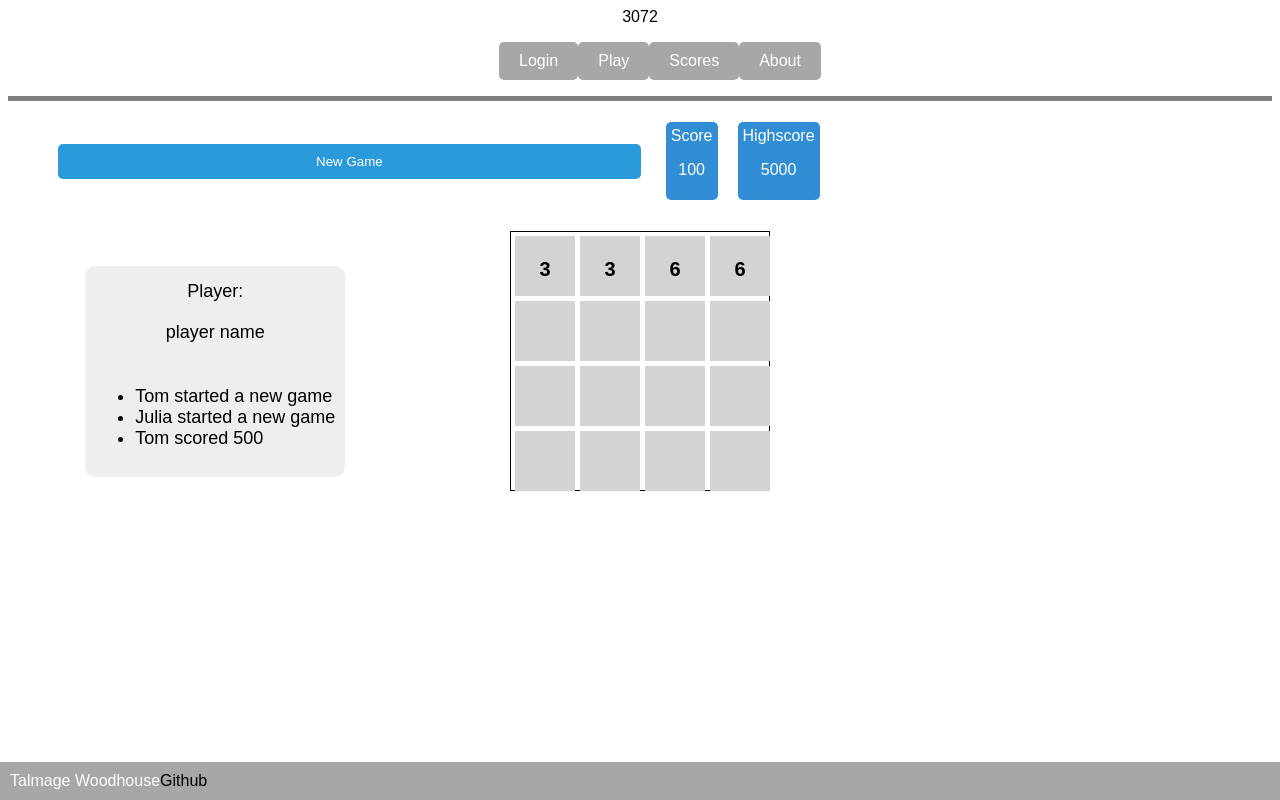
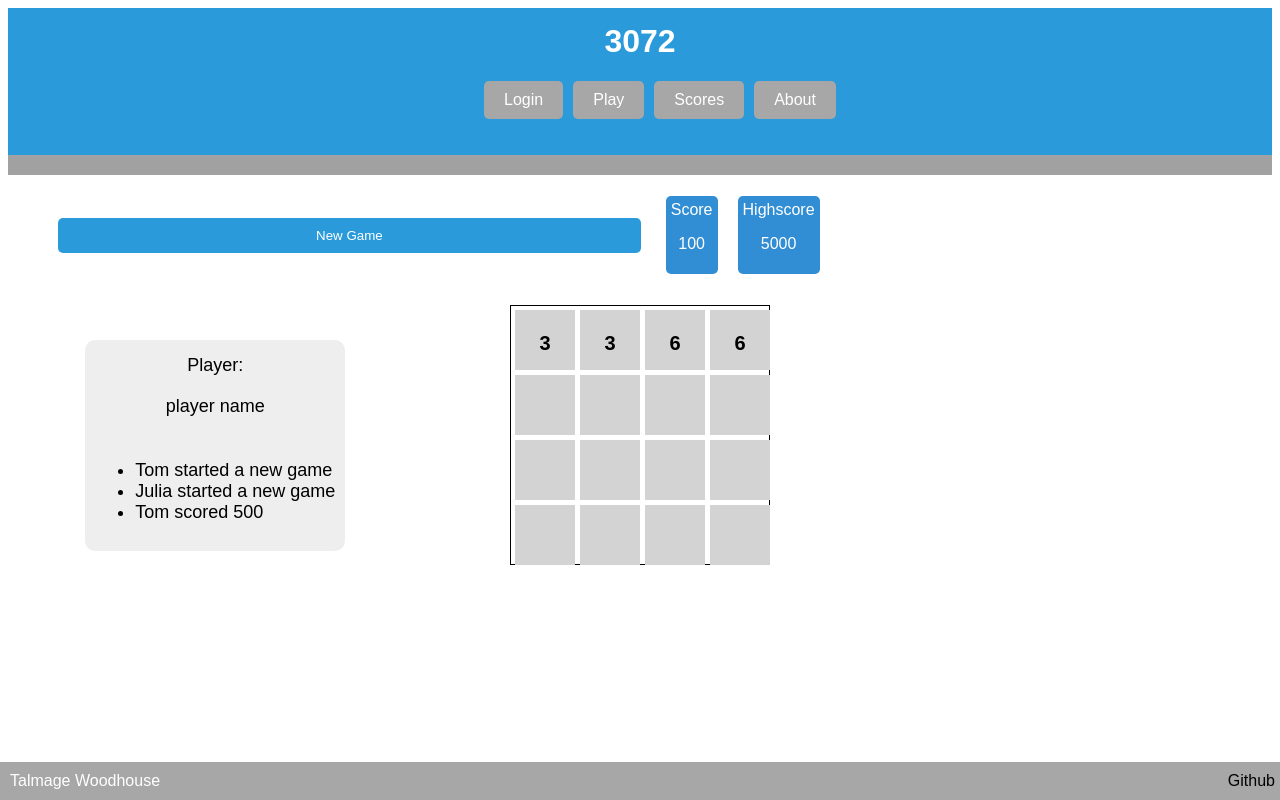
Before and after one commit to TalmageWoodhouse/startup, a React (Vite) app: page /play in a window 1280 px wide. Built offline with nearby package versions, Linux system fonts and the light colour scheme.

Commit message:
some css width stuff and footer spacing done

```diff
--- a/src/app.css
+++ b/src/app.css
@@ -1,63 +1,33 @@
 .body {
   text-align: center;
   font-family: sans-serif;
+  width: 100%;
 }
 
-header h1 {
-  display: inline-block;
-  background-color: rgb(42, 154, 219);
-  color: white;
-  border-radius: 5px;
+.navbar {
+  background-color: rgb(42, 154, 219); /* Sets the background color */
+  padding: 15px; /* Adds some spacing */
+}
+
+.navbar-brand {
+  font-size: 2rem; /* Adjusts title size */
+  font-weight: bold;
+  color: white; /* Ensures visibility */
 }
 
 header {
-  border-bottom: thick gray solid;
+  border-bottom: 20px rgb(161, 161, 161) solid;
+  width: 100%;
 }
 
-main h1 {
-  background-color: rgb(42, 154, 219);
-  color: white;
-  border-radius: 5px;
-  display: inline-block;
-  padding: 10px 20px;
-}
-
-menu a {
+.nav-item {
   text-decoration: none;
   background-color: rgb(167, 167, 167);
   color: white;
   padding: 10px 20px;
   border-radius: 5px;
   display: inline-block;
-}
-
-form {
-  width: 80%; /* Adjust width based on screen size */
-  max-width: 400px; /* Limit max width for larger screens */
-  margin: auto;
-}
-
-input {
-  width: 100%; /* Make inputs expand fully within the form */
-  padding: 10px;
-  margin: 5px 0;
-  border: 1px solid #ccc;
-  border-radius: 5px;
-}
-
-button {
-  width: 48%; /* Adjust button width */
-  padding: 10px;
   margin: 5px;
-  border: none;
-  background: rgb(42, 154, 219);
-  color: white;
-  border-radius: 5px;
-  cursor: pointer;
-}
-
-button:hover {
-  background: rgb(106, 106, 115);
 }
 
 footer {
@@ -67,13 +37,18 @@ footer {
   left: 0;
   width: 100%;
   color: white;
+  padding: 10px;
   text-align: left;
-  padding: 10px;
-  text-decoration: none;
+}
+
+.text-reset {
+  text-align: left;
 }
 
 .github {
+  float: right;
   text-align: right;
   text-decoration: none;
   color: black;
+  padding-right: 15px;
 }
--- /dev/null
+++ b/src/login/login.css
@@ -0,0 +1,47 @@
+/* styles.css */
+main {
+  text-align: center;
+}
+
+main h1 {
+  background-color: rgb(42, 154, 219);
+  color: white;
+  border-radius: 5px;
+  display: inline-block;
+  padding: 10px 20px;
+}
+
+.form-container {
+  width: 300px;
+  margin: auto;
+  text-align: center;
+}
+
+input {
+  width: 100%;
+  padding: 10px;
+  margin: 5px 0;
+  border: 1px solid #ccc;
+  border-radius: 5px;
+}
+
+form {
+  width: 80%; /* Adjust width based on screen size */
+  max-width: 400px; /* Limit max width for larger screens */
+  margin: auto;
+}
+
+button {
+  width: 48%; /* Adjust button width */
+  padding: 10px;
+  margin: 5px;
+  border: none;
+  background: rgb(42, 154, 219);
+  color: white;
+  border-radius: 5px;
+  cursor: pointer;
+}
+
+button:hover {
+  background: rgb(106, 106, 115);
+}
--- a/src/login/login.jsx
+++ b/src/login/login.jsx
@@ -1,17 +1,18 @@
 import React from "react";
+import "./login.css";
 
 export function Login() {
   return (
     <main>
       <h1>Login to play</h1>
       <form method="get" action="play.html">
-        <div style="width: coopx; margin: auto; text-align: center">
+        <div className="form-container">
           <input type="text" placeholder="your@email.com" />
         </div>
-        <div style="width: coopx; margin: auto; text-align: center">
+        <div className="form-container">
           <input type="password" placeholder="password" />
         </div>
-        <div style="text-align: center">
+        <div>
           <button type="submit">Login</button>
           <button type="submit">Create</button>
         </div>
```
Also changed, not shown: 2 other files (tests, documents, lock files or other folders).
